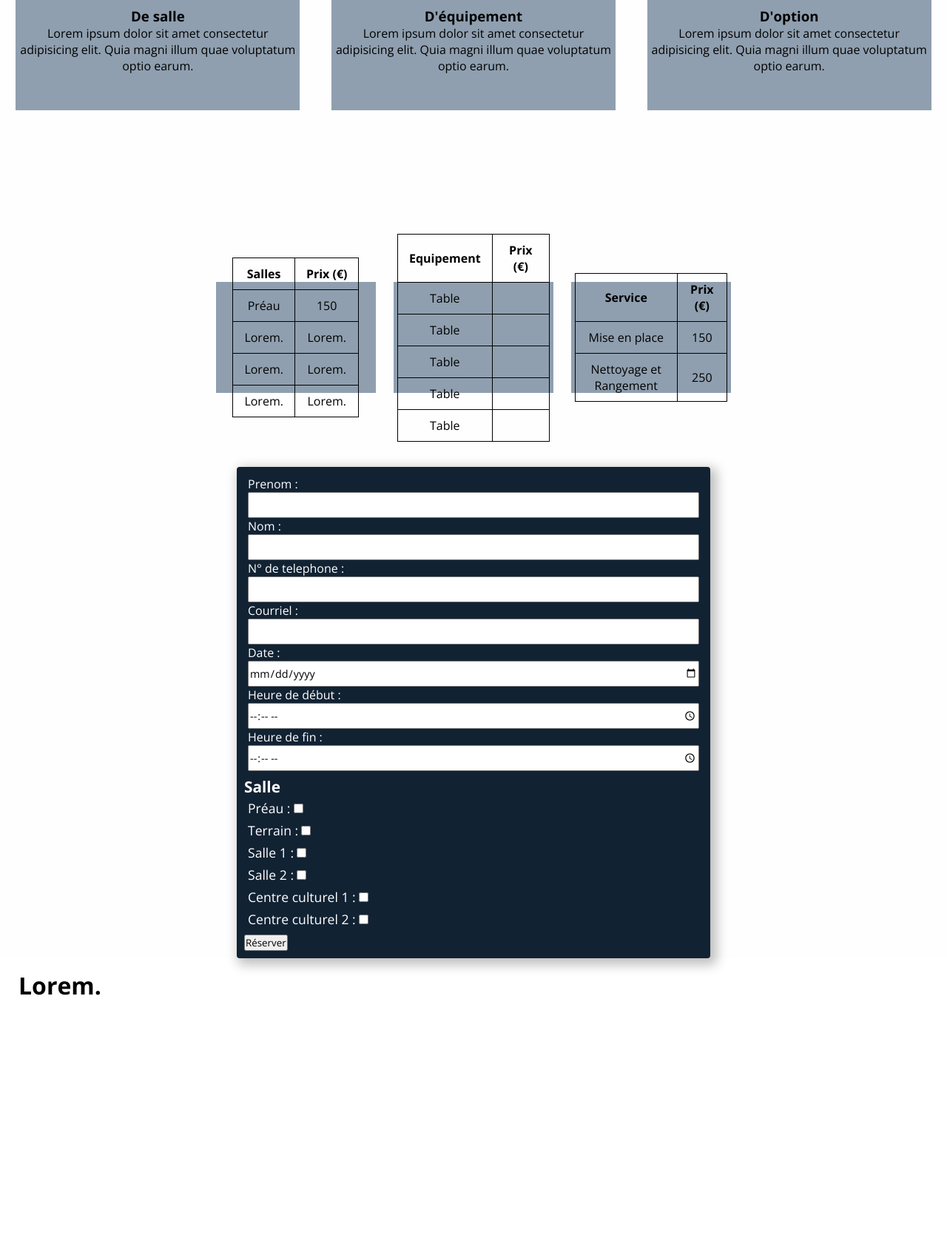
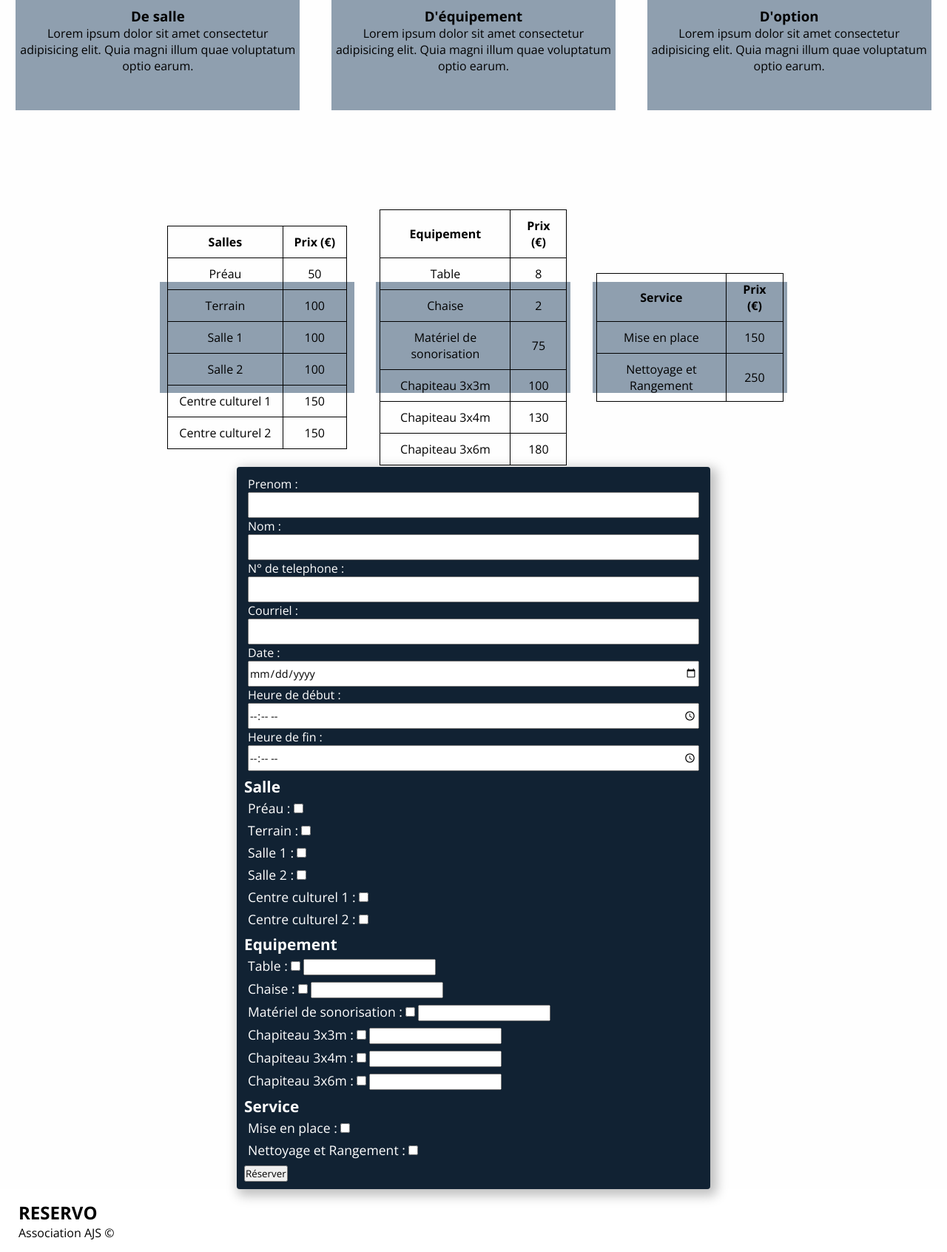
Before and after one commit to HoarauJeremy/TP-Projet-RESERVO, a PHP site: page / in a window 1280 px wide. Shown: the part 142-1834 px from the top of the page at 74% size. Before the commit the page ends 1487 px from the top, so only its background shows below. Run offline with PHP 8.4, Linux system fonts and the light colour scheme; some web fonts are replaced.

Commit message:
finalisation du formulaire

```diff
--- a/pageUnique/index.php
+++ b/pageUnique/index.php
@@ -47,19 +47,27 @@
                     <tbody>
                         <tr>
                             <td>Préau</td>
+                            <td>50</td>
+                        </tr>
+                        <tr>
+                            <td>Terrain</td>
+                            <td>100</td>
+                        </tr>
+                        <tr>
+                            <td>Salle 1</td>
+                            <td>100</td>
+                        </tr>
+                        <tr>
+                            <td>Salle 2</td>
+                            <td>100</td>
+                        </tr>
+                        <tr>
+                            <td>Centre culturel 1</td>
                             <td>150</td>
                         </tr>
                         <tr>
-                            <td>Lorem.</td>
-                            <td>Lorem.</td>
-                        </tr>
-                        <tr>
-                            <td>Lorem.</td>
-                            <td>Lorem.</td>
-                        </tr>
-                        <tr>
-                            <td>Lorem.</td>
-                            <td>Lorem.</td>
+                            <td>Centre culturel 2</td>
+                            <td>150</td>
                         </tr>
                     </tbody>
                 </table>
@@ -76,23 +84,27 @@
                     <tbody>
                         <tr>
                             <td>Table</td>
-                            <td></td>
+                            <td>8</td>
                         </tr>
                         <tr>
-                            <td>Table</td>
-                            <td></td>
+                            <td>Chaise</td>
+                            <td>2 <!--/Jour--></td>
                         </tr>
                         <tr>
-                            <td>Table</td>
-                            <td></td>
+                            <td>Matériel de sonorisation</td>
+                            <td>75</td>
                         </tr>
                         <tr>
-                            <td>Table</td>
-                            <td></td>
+                            <td>Chapiteau 3x3m</td>
+                            <td>100</td>
                         </tr>
                         <tr>
-                            <td>Table</td>
-                            <td></td>
+                            <td>Chapiteau 3x4m</td>
+                            <td>130</td>
+                        </tr>
+                        <tr>
+                            <td>Chapiteau 3x6m</td>
+                            <td>180</td>
                         </tr>
                     </tbody>
                 </table>
@@ -159,56 +171,62 @@
                 <div class="salle">
                     <h4>Salle</h4>
                     <div class="">
-                        <label for="salle">Préau</label>
-                        <input type="checkbox" name="salle" id="salle">
+                        <label for="preau">Préau</label>
+                        <input type="checkbox" name="preau" id="preau" value="p">
                     </div>
                     <div class="">
-                        <label for="salle">Terrain</label>
-                        <input type="checkbox" name="salle" id="salle">
+                        <label for="terrain">Terrain</label>
+                        <input type="checkbox" name="terrain" id="terrain" value="t">
                     </div>
                     <div class="">
-                        <label for="salle">Salle 1</label>
-                        <input type="checkbox" name="salle" id="salle">
+                        <label for="salle1">Salle 1</label>
+                        <input type="checkbox" name="salle1" id="salle1" value="s1">
                     </div>
                     <div class="">
-                        <label for="salle">Salle 2</label>
-                        <input type="checkbox" name="salle" id="salle">
+                        <label for="salle2">Salle 2</label>
+                        <input type="checkbox" name="salle2" id="salle2" value="s2">
                     </div>
                     <div class="">
-                        <label for="salle">Centre culturel 1</label>
-                        <input type="checkbox" name="salle" id="salle">
+                        <label for="centreCulturel1">Centre culturel 1</label>
+                        <input type="checkbox" name="centreCulturel1" id="centreCulturel1" value="cc1">
                     </div>
                     <div class="">
-                        <label for="salle">Centre culturel 2</label>
-                        <input type="checkbox" name="salle" id="salle">
+                        <label for="centreCulturel2">Centre culturel 2</label>
+                        <input type="checkbox" name="centreCulturel2" id="centreCulturel2" value="cc2">
                     </div>
                 </div>
 
-<!--                 <div class="equipement">
+                <div class="equipement">
                     <h4>Equipement</h4>
                     <div class="">
-                        <label for="salle">Préau</label>
-                        <input type="checkbox" name="salle" id="salle">
+                        <label for="table">Table</label>
+                        <input type="checkbox" name="table" id="table" value="table">
+                        <input type="number" name="nbTable" id="nbTable">
                     </div>
                     <div class="">
-                        <label for="salle">Terrain</label>
-                        <input type="checkbox" name="salle" id="salle">
+                        <label for="chaise">Chaise</label>
+                        <input type="checkbox" name="chaise" id="chaise" value="chaise">
+                        <input type="number" name="nbChaise" id="nbChaise">
                     </div>
                     <div class="">
-                        <label for="salle">Salle 1</label>
-                        <input type="checkbox" name="salle" id="salle">
+                        <label for="sono">Matériel de sonorisation</label>
+                        <input type="checkbox" name="sono" id="sono" value="sono">
+                        <input type="number" name="nbSono" id="nbSono">
                     </div>
                     <div class="">
-                        <label for="salle">Salle 2</label>
-                        <input type="checkbox" name="salle" id="salle">
+                        <label for="chapiteau3-3">Chapiteau 3x3m</label>
+                        <input type="checkbox" name="chapiteau3-3" id="chapiteau3-3" value="c3-3">
+                        <input type="number" name="nbChapiteau3-3" id="nbChapiteau3-3">
                     </div>
                     <div class="">
-                        <label for="salle">Centre culturel 1</label>
-                        <input type="checkbox" name="salle" id="salle">
+                        <label for="chapiteau3-4">Chapiteau 3x4m</label>
+                        <input type="checkbox" name="chapiteau3-4" id="chapiteau3-4" value="c3-4">
+                        <input type="number" name="nbChapiteau3-4" id="nbChapiteau3-4">
                     </div>
                     <div class="">
-                        <label for="salle">Centre culturel 2</label>
-                        <input type="checkbox" name="salle" id="salle">
+                        <label for="chapiteau3-6">Chapiteau 3x6m</label>
+                        <input type="checkbox" name="chapiteau3-6" id="chapiteau3-6" value="c3-6">
+                        <input type="number" name="nbChapiteau3-6" id="nbChapiteau3-6">
                     </div>
                 </div>
 
@@ -216,20 +234,15 @@
                     <h4>Service</h4>
                     <div class="">
                         <label for="service-MeP">Mise en place</label>
-                        <input type="radio" name="service" id="service-MeP">
+                        <input type="checkbox" name="service-MeP" id="service-MeP" value="MeP">
                     </div>
                     <div class="">
                         <label for="service-NeR">Nettoyage et Rangement</label>
-                        <input type="radio" name="service" id="service-NeR">
+                        <input type="checkbox" name="service-NeR" id="service-NeR" value="NeR">
                     </div>
-                    <div class="">
-                        <label for="service-AS">Aucun service</label>
-                        <input type="radio" name="service" id="service-AS" checked>
-                    </div>
-                </div> -->
+                </div>
 
                 <input type="submit" name="submit" id="submit" value="Réserver">
-                <!-- <input type="submit" id="submit">Réserver</input> -->
             </form>
         </div>
     </div>
@@ -246,6 +259,32 @@
         $timeStart = $_POST['time-start'];
         $timeEnd = $_POST['time-end'];
 
+        /* Salle */
+        $p = (isset($_POST['preau']) && $_POST['preau'] == "p") ? 50 : 0;
+        $t = (isset($_POST['terrain']) && $_POST['terrain'] == "t") ? 100 : 0;
+        $s1 = (isset($_POST['salle1']) && $_POST['salle1'] == "s1") ? 100 : 0;
+        $s2 = (isset($_POST['salle2']) && $_POST['salle2'] == "s2") ? 100 : 0;
+        $cc1 = (isset($_POST['centreCulturel1']) && $_POST['centreCulturel1'] == "cc1") ? 150 : 0;
+        $cc2 = (isset($_POST['centreCulturel2']) && $_POST['centreCulturel2'] == "cc2") ? 150 : 0;
+
+        $prixSalle = $p + $t + $s1 + $s2 + $cc1 + $cc2;
+
+        /* Equipement */
+        $Table = (isset($_POST['table']) && $_POST['table'] == "table" && isset($_POST['nbTable'])) ? (8 * $_POST['nbTable']) : 0;
+        $Chaise = (isset($_POST['chaise']) && $_POST['chaise'] == "chaise" && isset($_POST['nbChaise'])) ? (2 * $_POST['nbChaise']) : 0;
+        $Sono = (isset($_POST['sono']) && $_POST['sono'] == "sono" && isset($_POST['nbSono'])) ? (75 * $_POST['nbSono']) : 0;
+        $Chapiteau_3_3 = (isset($_POST['chapiteau3-3']) && $_POST['chapiteau3-3'] == "c3-3" && isset($_POST['nbChapiteau3-3'])) ? (100 * $_POST['nbChapiteau3-3']) : 0;
+        $Chapiteau_3_4 = (isset($_POST['chapiteau3-4']) && $_POST['chapiteau3-4'] == "c3-4" && isset($_POST['nbChapiteau3-4'])) ? (130 * $_POST['nbChapiteau3-4']) : 0;
+        $Chapiteau_3_6 = (isset($_POST['chapiteau3-6']) && $_POST['chapiteau3-6'] == "c3-6" && isset($_POST['nbChapiteau3-6'])) ? (180 * $_POST['nbChapiteau3-6']) : 0;
+
+        $prixEquipement = $Table + $Chaise + $Sono + $Chapiteau_3_3 + $Chapiteau_3_4 + $Chapiteau_3_6;
+
+        /* Service */
+        $service_MeP = (isset($_POST['service-MeP']) && $_POST['service-MeP'] == "MeP") ? 150 : 0;
+        $service_NeR = (isset($_POST['service-NeR']) && $_POST['service-NeR'] == "NeR") ? 250 : 0;
+
+        $prixService = $service_MeP + $service_NeR;
+
         echo "
             <ul>
                 <li>$Fname</li>
@@ -255,15 +294,19 @@
                 <li>$date</li>
                 <li>$timeStart</li>
                 <li>$timeEnd</li>
+                <li>Prix Salle: $prixSalle</li>
+                <li>Prix Equipement: $prixEquipement</li>
+                <li>Prix Service: $prixService</li>
+                augmentation de 5%/H
             </ul>
         ";
-
     }
 
 ?>
 
 <footer>
-    <h1>Lorem.</h1>
+    <h2>RESERVO</h2>
+    <p>Association AJS &copy;</p>
 </footer>
 
 </body>
--- a/pageUnique/style.css
+++ b/pageUnique/style.css
@@ -203,10 +203,10 @@ input[type=radio], input[type=checkbox], label, button {
         -webkit-box-shadow: 5px 5px 15px 4px rgba(0,0,0,0.25);
         box-shadow: 5px 5px 15px 4px rgba(0,0,0,0.25);
 
-        & form button {
+        /* & form button {
             padding: 5px 10px;
             border-radius: 5px;
-        }
+        } */
 
     }
 
```
